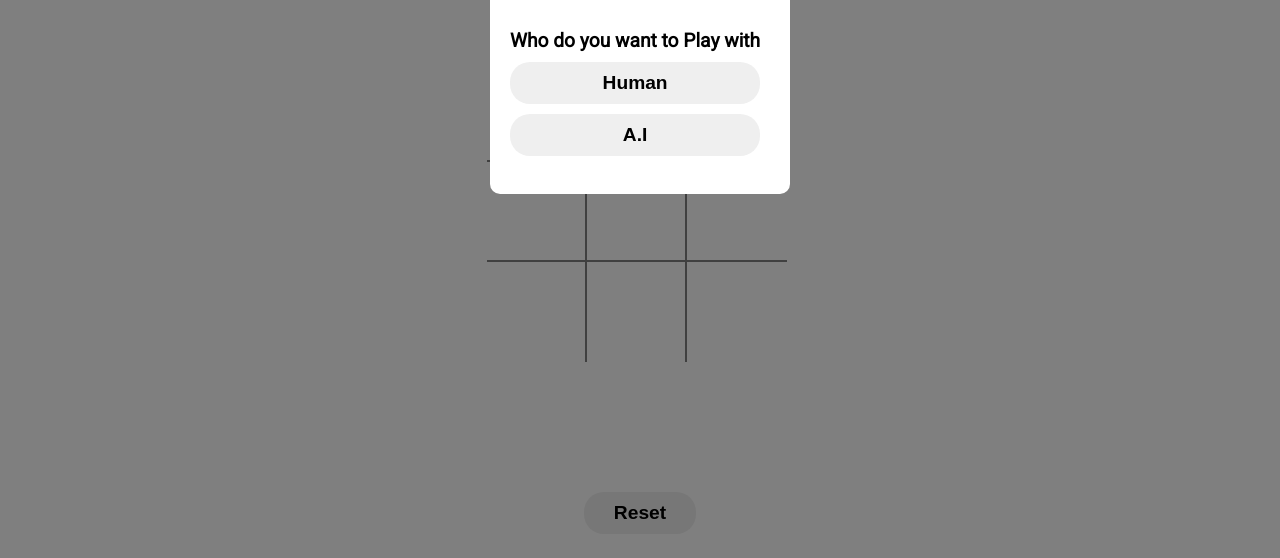
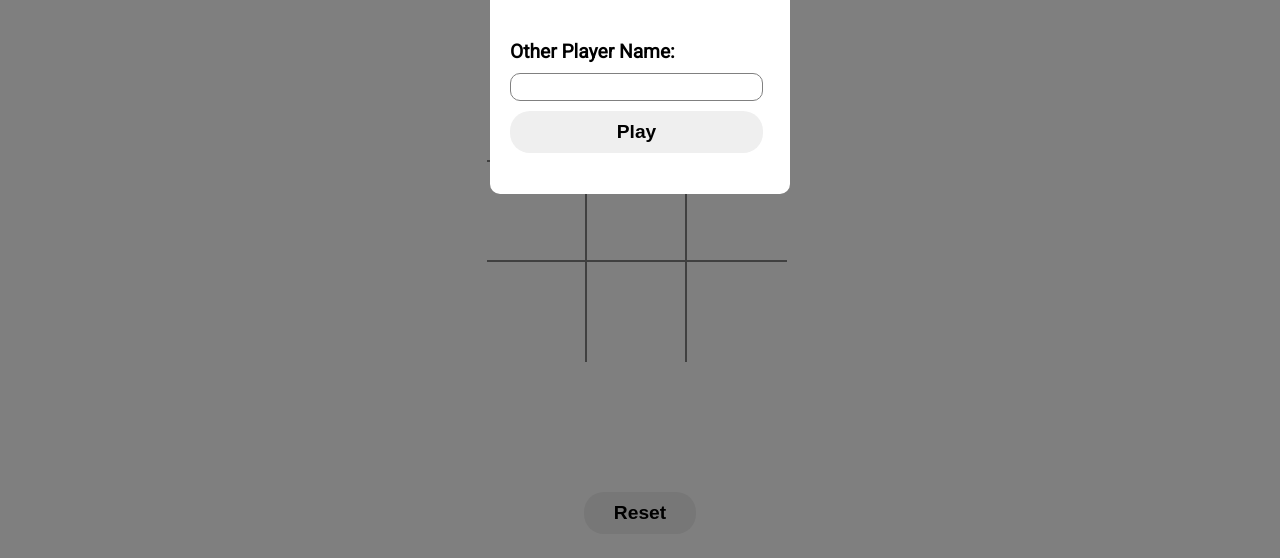
Before and after one commit to AbdulRehman164/tic-tac-toe, a website: page index.html in a window 1280 px wide. Both pictures are taken after a click on the button "Human". Shown: the part 176-734 px from the top of the page. Drawn offline with Linux system fonts and the light colour scheme; a web font is replaced by a local one.

Commit message:
added the functionality to tall the three buttons on the naming card human, ai and play

```diff
--- a/index.html
+++ b/index.html
@@ -10,7 +10,7 @@
 </head>
 
 <body>
-    <div class="blur"></div>
+    <div class="blur divForBlur"></div>
     <header>
         <img src="/logo/logo.png" alt="logo" class="logo" height="70px" width="70px">
         <h2>TicTacToe</h2>
@@ -22,19 +22,25 @@
                 <label for="player1Name">Enter Your Name: </label>
                 <input type="text" id="player1Name">
             </div>
-            <div>
+            <div class="humanVsAiSelection">
                 <label for="opponentSelection">Who do you want to Play with</label>
                 <button class="opponentSelection player2Selection">Human</button>
                 <button class="opponentSelection aiSelection">A.I</button>
             </div>
-
-            <label style="display: none;" for="player2Name">Other Player Name</label>
-            <input style="display: none;" type="text" id="player2Name">
-            <select style="display: none;" id="aiDifficulty">
-                <option value="easy">easy</option>
-                <option value="medium">medium</option>
-                <option value="hard">hard</option>
-            </select>
+            <div style="display: none;" class="otherPlayerName">
+                <label for="player2Name">Other Player Name: </label>
+                <input type="text" id="player2Name">
+                <button class="play">Play</button>
+            </div>
+            <div style="display: none;" class="aiDifficultySelection">
+                <label for="aiDifficulty">Choose Difficulty: </label>
+                <select id="aiDifficulty">
+                    <option value="easy">easy</option>
+                    <option value="medium">medium</option>
+                    <option value="hard">hard</option>
+                </select>
+                <button class="play">Play</button>
+            </div>
         </section>
         <p class="playerTurnPara"></p>
         <div class="gameBoardContainer"></div>
--- a/script.js
+++ b/script.js
@@ -117,6 +117,31 @@ function screenRendering() {
     gameController.getSelectedPlayer().name
   } turn`;
 
+  function namingCardButtons() {
+    const humanButton = document.querySelector('.player2Selection');
+    const aiButton = document.querySelector('.aiSelection');
+    const humanVsAiDiv = document.querySelector('.humanVsAiSelection');
+    const otherPlayerNameDiv = document.querySelector('.otherPlayerName');
+    const aiDifficultyDiv = document.querySelector('.aiDifficultySelection');
+    const playButton = document.querySelector('.play');
+    const divForBlur = document.querySelector('.divForBlur');
+    const namingCard = document.querySelector('.naming');
+    humanButton.addEventListener('click', () => {
+      humanVsAiDiv.style.display = 'none';
+      otherPlayerNameDiv.style.display = 'flex';
+    });
+
+    aiButton.addEventListener('click', () => {
+      humanVsAiDiv.style.display = 'none';
+      aiDifficultyDiv.style.display = 'flex';
+    });
+
+    playButton.addEventListener('click', () => {
+      namingCard.style.display = 'none';
+      divForBlur.classList.remove('blur');
+    });
+  }
+  namingCardButtons();
   function reset() {
     for (let i = 0; i < 3; i++) {
       for (let j = 0; j < 3; j++) {
```
